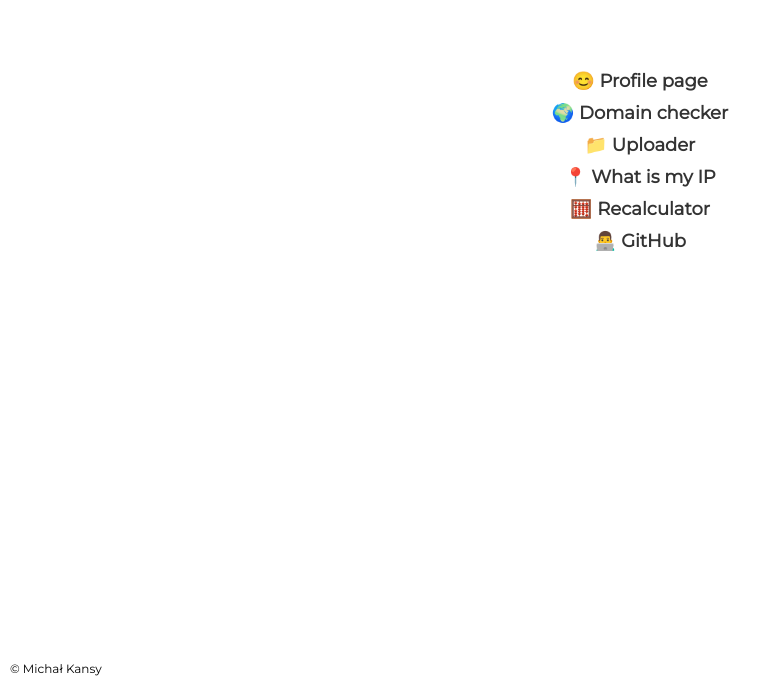
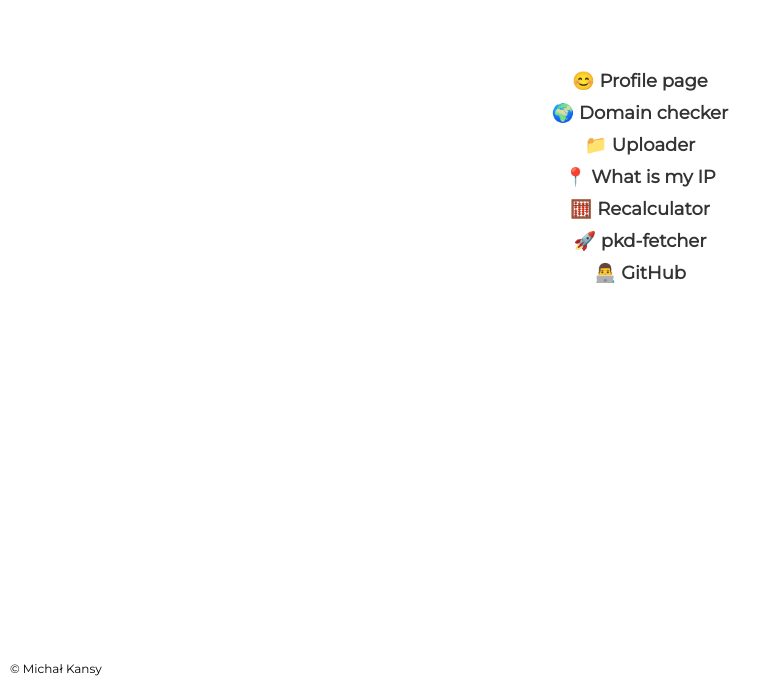
Before and after one commit to logixdev/logixdev.github.io, a plain HTML site: page index.html in a window 1280 px wide. Shown: the part 102-800 px from the top of the page, without its empty margins (0-782 px from the left). Drawn offline with Linux system fonts and the light colour scheme.

Commit message:
Update index.html

```diff
--- a/index.html
+++ b/index.html
@@ -61,6 +61,7 @@
         <a href="https://upload.logixdev.pl">📁 Uploader</a>
         <a href="https://myip.logixdev.pl">📍 What is my IP</a>
         <a href="https://recalculator.logixdev.pl">🧮 Recalculator</a>
+        <a href="https://pkd-fetcher.logixdev.pl">🚀 pkd-fetcher</a>
         <a href="https://github.com/logixdev">👨‍💻 GitHub</a>
     </nav>
 
```
